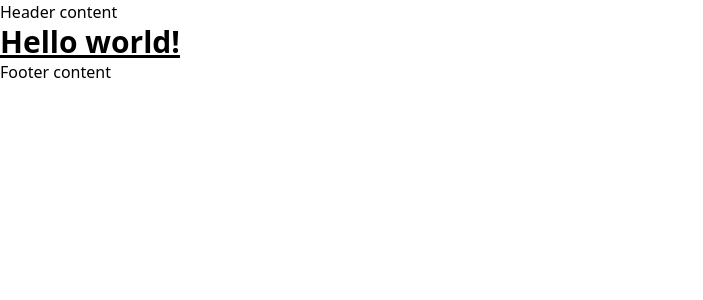
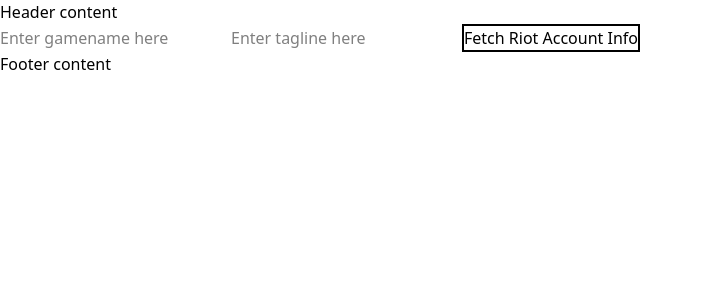
Before and after one commit to CrazEpic/GG.EZ, a Nuxt app: page / in a window 1280 px wide. Shown: the top 300 px of the page, without its empty margins (0-703 px from the left). Built offline with nearby package versions, Linux system fonts and the light colour scheme.

Commit message:
test api route for fetching Riot account info by game name and tagline

```diff
--- a/app/components/Box.vue
+++ b/app/components/Box.vue
@@ -1,5 +1,30 @@
 <template>
 	<div>
-		<h1 class="text-3xl font-bold underline">Hello world!</h1>
+		<form @submit.prevent="fetchRiotAccountInfo">
+			<input type="text" v-model="riotAccountInfoGameName" placeholder="Enter gamename here" />
+			<input type="text" v-model="riotAccountInfoTagline" placeholder="Enter tagline here" />
+			<button type="submit" class="border-black border-2 cursor-pointer">Fetch Riot Account Info</button>
+		</form>
+		<div v-if="riotAccountInfo">
+			<h2>Riot Account Info:</h2>
+			<div>{{ riotAccountInfo }}</div>
+		</div>
 	</div>
 </template>
+
+<script setup lang="ts">
+const riotAccountInfoGameName = ref()
+const riotAccountInfoTagline = ref()
+const riotAccountInfo = ref()
+
+const fetchRiotAccountInfo = async () => {
+	try {
+		const data = await $fetch("/api/account", {
+			query: { gameName: riotAccountInfoGameName.value, tagLine: riotAccountInfoTagline.value },
+		})
+		riotAccountInfo.value = data
+	} catch (error) {
+		console.error("Error fetching Riot account info:", error)
+	}
+}
+</script>
--- a/package.json
+++ b/package.json
@@ -21,6 +21,7 @@
 		"vue-router": "^4.5.1"
 	},
 	"devDependencies": {
+		"@types/node": "^24.6.2",
 		"prettier": "^3.6.2",
 		"typescript": "^5.9.2"
 	}
```
Also changed, not shown: 2 other files (tests, documents, lock files or other folders).
